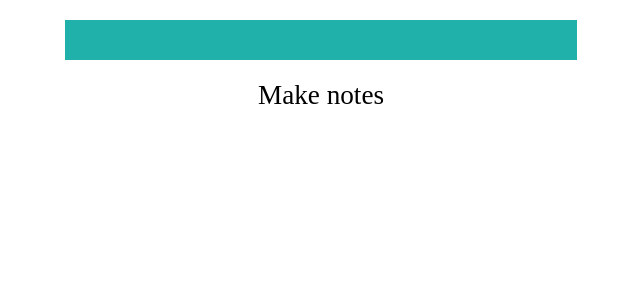
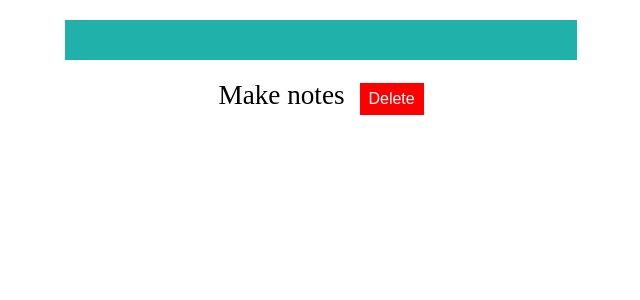
Before and after one commit to AnuragBisht71/React, a React (Create React App) app: page / in a window 1280 px wide. Shown: the top 300 px of the page, without its empty margins (319-959 px from the left). Built offline with nearby package versions, Linux system fonts and the light colour scheme.

Commit message:
delete function using props

```diff
--- a/src/App.js
+++ b/src/App.js
@@ -3,42 +3,49 @@ import "./App.css";
 import List from "./List";
 
 class App extends React.Component {
-
   state = {
     tasks: ["Make notes"],
     currInput: "",
-  }
+  };
+
+  deleteTask = (singleTask) => {
+    let currTaskArr = this.state.tasks;
+
+    let filteredTaskArr = currTaskArr.filter((element) => {
+      return element != singleTask;
+    });
+
+    this.setState({
+      tasks: filteredTaskArr,
+    });
+  };
 
   render = () => {
-
     return (
       <div>
-
-        <input className="input-box" type="text"
-
+        <input
+          className="input-box"
+          type="text"
           onChange={(e) => {
             this.setState({
-              currInput: e.currentTarget.value
-            })
+              currInput: e.currentTarget.value,
+            });
           }}
-
           onKeyDown={(e) => {
-            if (e.key === 'Enter') {
+            if (e.key === "Enter") {
               this.setState({
                 tasks: [...this.state.tasks, this.state.currInput],
                 currInput: "",
               });
             }
           }}
-
           value={this.state.currInput}
         />
 
-        <List tasks = {this.state.tasks} />
+        <List tasks={this.state.tasks} deleteTask={this.deleteTask} />
       </div>
     );
-  }
+  };
 }
 
-
 export default App;
--- a/src/List.jsx
+++ b/src/List.jsx
@@ -1,35 +1,22 @@
 let List = (props) => {
-
-    return (
-
-        <ul>
-
-            {
-                props.tasks.map((el) => {
-                    return <li>{el}
-                        {/* <button
-                            onClick={() => {
-
-                                let currTaskArr = this.state.tasks;
-
-                                let filteredTaskArr = currTaskArr.filter((element) => {
-                                    return element != el;
-                                })
-
-                                this.setState({
-                                    tasks: filteredTaskArr
-                                });
-
-                            }}>Delete
-                        </button> */}
-                    </li>;
-                })
-            }
-
-        </ul>
-
-    )
-
-}
+  return (
+    <ul>
+      {props.tasks.map((el) => {
+        return (
+          <li>
+            {el}
+            <button
+              onClick={() => {
+                props.deleteTask(el);
+              }}
+            >
+              Delete
+            </button>
+          </li>
+        );
+      })}
+    </ul>
+  );
+};
 
 export default List;
```
